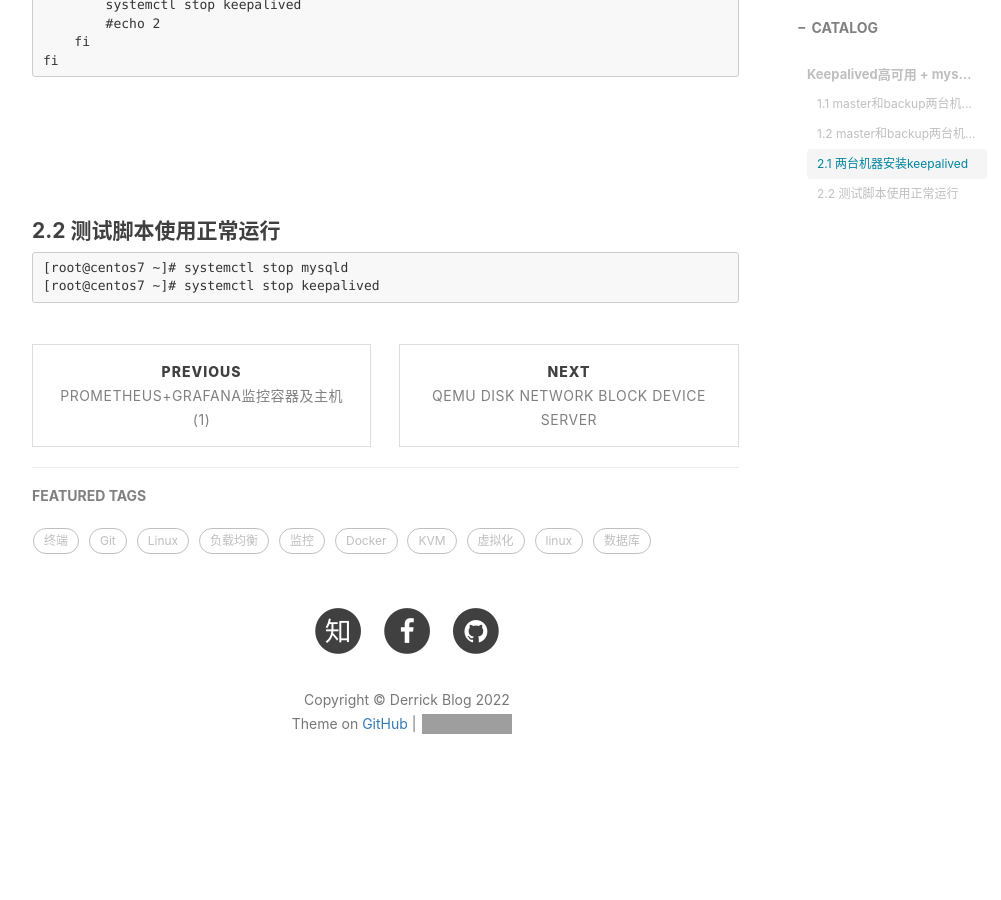
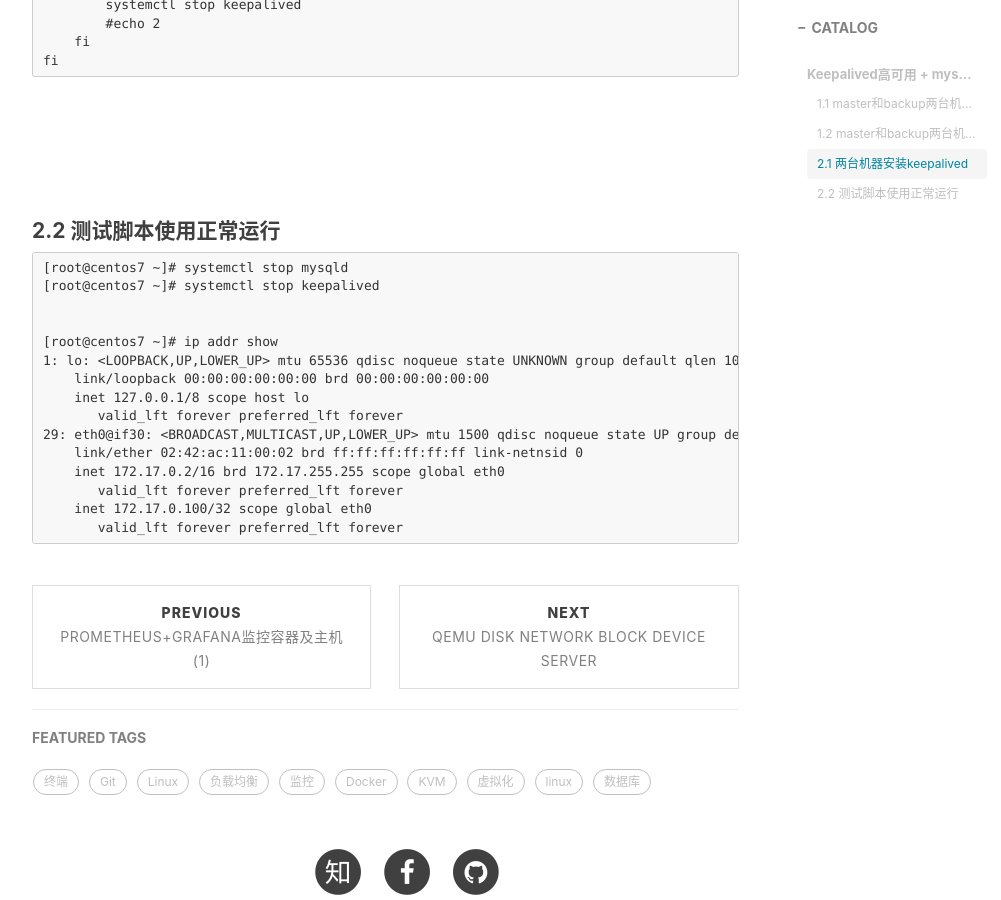
Before and after one commit to Derrickqi/derrickqi.github.io, a Jekyll site: the page built from _posts/2022-04-01-keepalive+mysql主主.md, in a window 1280 px wide and 900 px high, scrolled down 5084 px. Shown: the whole window, without its empty margins (233-1234 px from the left). Built offline with Jekyll 4.4.1, drawn with Linux system fonts in a browser that asks for light colours; nearby versions of some CDN libraries; comment, search, counter and statistics services are not loaded; before the commit the page ends 5912 px from its top, so only the background shows below that; grey boxes are pictures that could not be loaded.

Commit message:
更新keepalived

````diff
--- a/_posts/2022-04-01-keepalive+mysql主主.md
+++ b/_posts/2022-04-01-keepalive+mysql主主.md
@@ -250,4 +250,17 @@ fi
 ```
 [root@centos7 ~]# systemctl stop mysqld
 [root@centos7 ~]# systemctl stop keepalived
+
+
+[root@centos7 ~]# ip addr show
+1: lo: <LOOPBACK,UP,LOWER_UP> mtu 65536 qdisc noqueue state UNKNOWN group default qlen 1000
+    link/loopback 00:00:00:00:00:00 brd 00:00:00:00:00:00
+    inet 127.0.0.1/8 scope host lo
+       valid_lft forever preferred_lft forever
+29: eth0@if30: <BROADCAST,MULTICAST,UP,LOWER_UP> mtu 1500 qdisc noqueue state UP group default
+    link/ether 02:42:ac:11:00:02 brd ff:ff:ff:ff:ff:ff link-netnsid 0
+    inet 172.17.0.2/16 brd 172.17.255.255 scope global eth0
+       valid_lft forever preferred_lft forever
+    inet 172.17.0.100/32 scope global eth0
+       valid_lft forever preferred_lft forever
 ```
````
